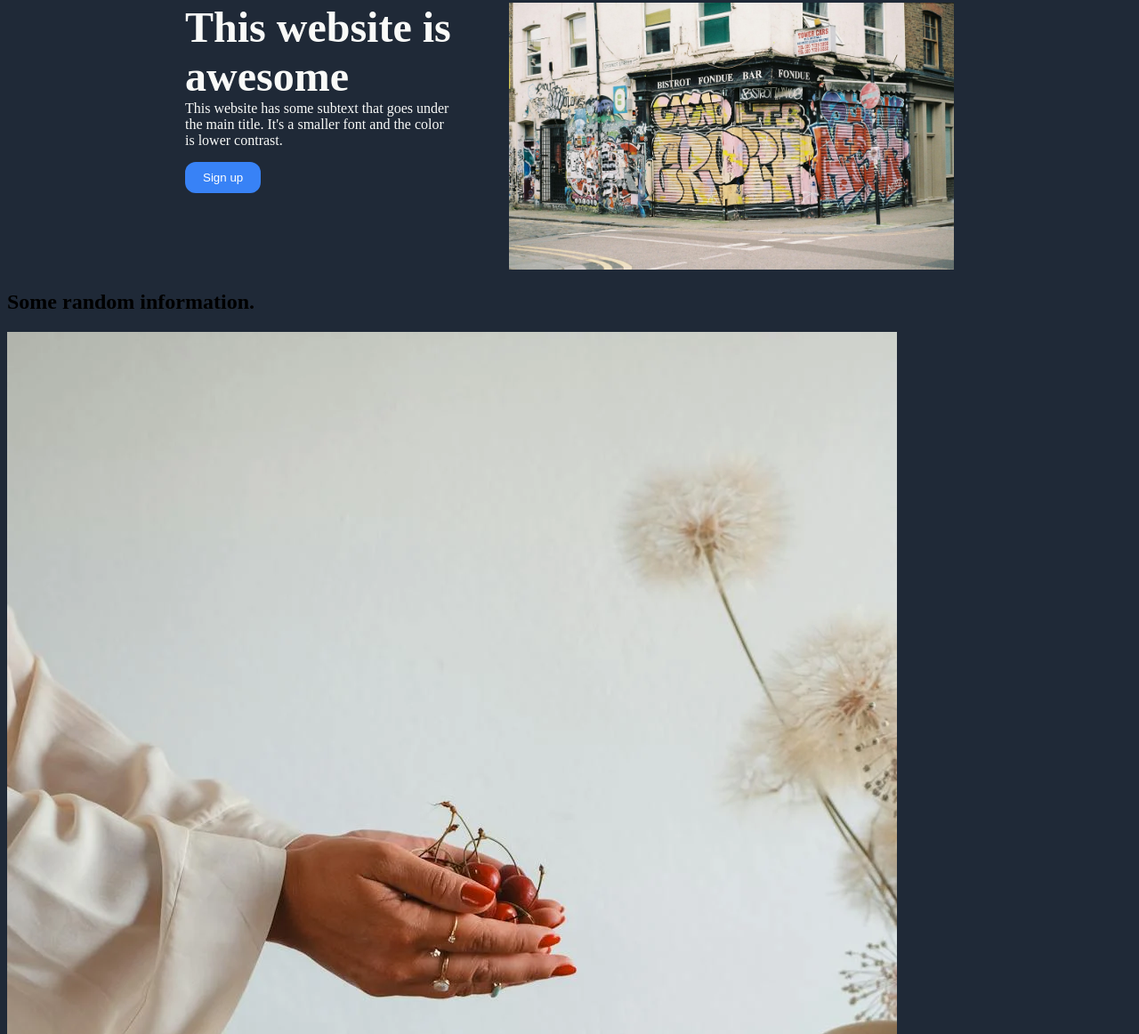
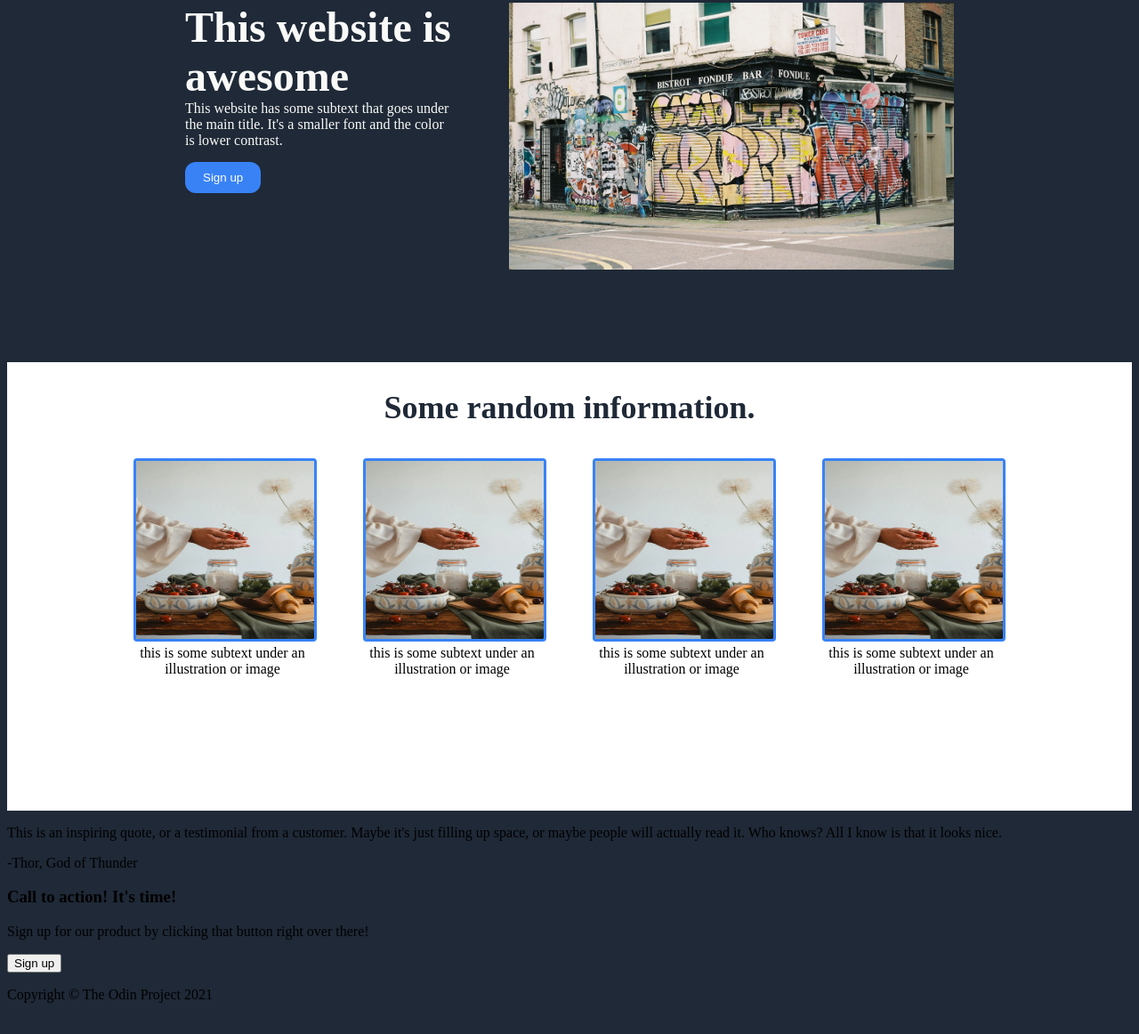
Before and after one commit to tmixon91/landing-page, a plain HTML site: page index.html in a window 1280 px wide. Shown: the part 147-1309 px from the top of the page at 89% size. Drawn offline with Linux system fonts and the light colour scheme.

Commit message:
added a div class card-image under content-two set the pictures to a set height and width add border around images

```diff
--- a/index.html
+++ b/index.html
@@ -34,22 +34,31 @@
 </div>
 
 
-<div class="content-two"></div>
-    <h2>Some random information.</h2>
+<div class="content-two">
+    <p class="cta-header">Some random information.</p>
 
     <div class="card-content">
+        <div class="card-image">
         <img src="images/pexels-photo-25745296.webp" alt="random picture">
         <div class="card-text">this is some subtext under an illustration or image</div>
+        </div>
 
+        <div class="card-image">
         <img src="images/pexels-photo-25745296.webp" alt="random picture">
         <div class="card-text">this is some subtext under an illustration or image</div>
+        </div>
 
+        <div class="card-image">
         <img src="images/pexels-photo-25745296.webp" alt="random picture">
         <div class="card-text">this is some subtext under an illustration or image</div>
+        </div>
 
+        <div class="card-image">
         <img src="images/pexels-photo-25745296.webp" alt="random picture">
         <div class="card-text">this is some subtext under an illustration or image</div>
+        </div>
     </div>
+</div>
 
 <div class="content-three"></div>
     <p>This is an inspiring quote, or a testimonial from a customer. Maybe it's just filling up space, or maybe people will actually read it. Who knows? All I know is that it looks nice.</p>
--- a/style.css
+++ b/style.css
@@ -40,6 +40,7 @@ a {
     justify-content: space-between;
     color: #f9faf8;
     padding: 0 200px;
+    margin-bottom: 100px;
 }
 
 .left-content {
@@ -72,3 +73,34 @@ a {
 }
 
 /* content two below */
+
+.content-two {
+    background-color: white;
+    text-align: center;
+}
+
+.cta-header {
+    font-size: 36px;
+    font-weight: bolder;
+    color: #1f2937;
+    padding-top: 30px;
+}
+
+.card-content {
+    display: flex;
+    justify-content: center;
+    gap: 52px;
+    padding-bottom: 150px;
+}
+
+.card-content img {
+    height: 200px;
+    width: 200px;
+    border-color: #3882f6;
+    border-style: solid;
+    border-radius: 4px;
+}
+
+.card-text  {
+    width: 200px;
+}
```
